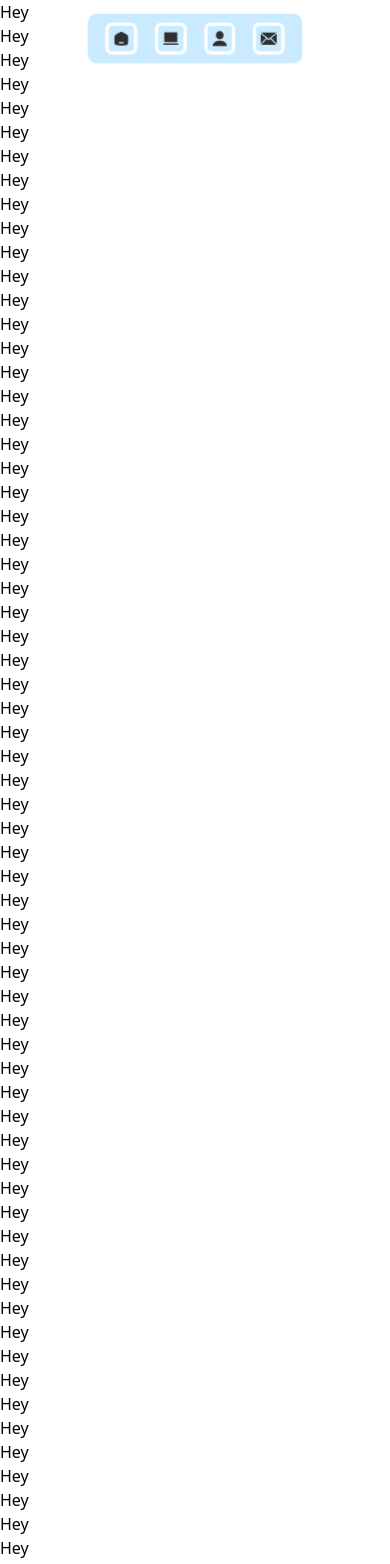
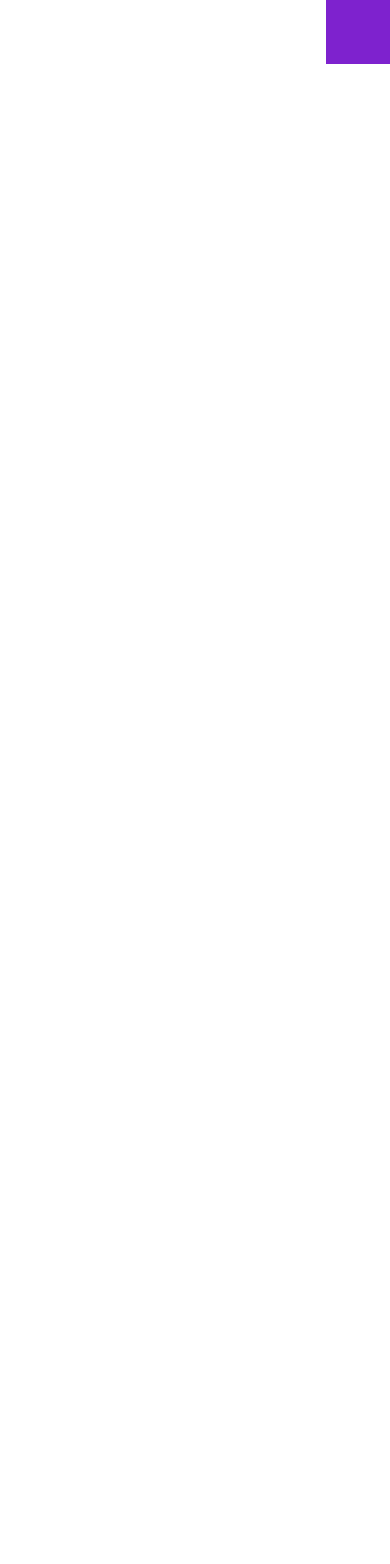
Before and after one commit to Lirido1404/portfolio2024, a React (Create React App) app: page / in a window 390 px wide. Shown: the top 1564 px of the page. After the commit the page ends 844 px from the top, so only its background shows below. Built offline with nearby package versions, Linux system fonts and the light colour scheme.

Commit message:
essai res tentative mobile first

```diff
--- a/src/Components/Mainlayout.jsx
+++ b/src/Components/Mainlayout.jsx
@@ -3,72 +3,9 @@ import React from 'react'
 function Mainlayout() {
   return (
     <div className='' id='home'>
-        <p>Hey</p>
-        <p>Hey</p>
-        <p>Hey</p>
-        <p>Hey</p>
-        <p>Hey</p>
-        <p>Hey</p>
-        <p>Hey</p>
-        <p>Hey</p>
-        <p>Hey</p>
-        <p>Hey</p>
-        <p>Hey</p>
-        <p>Hey</p>
-        <p>Hey</p>
-        <p>Hey</p>
-        <p>Hey</p>
-        <p>Hey</p>
-        <p>Hey</p>
-        <p>Hey</p>
-        <p>Hey</p>
-        <p>Hey</p>
-        <p>Hey</p>
-        <p>Hey</p>
-        <p>Hey</p>
-        <p>Hey</p>
-        <p>Hey</p>
-        <p>Hey</p>
-        <p>Hey</p>
-        <p>Hey</p>
-        <p>Hey</p>
-        <p>Hey</p>
-        <p>Hey</p>
-        <p>Hey</p>
-        <p>Hey</p>
-        <p>Hey</p>
-        <p>Hey</p>
-        <p>Hey</p>
-        <p>Hey</p>
-        <p>Hey</p>
-        <p>Hey</p>
-        <p>Hey</p>
-        <p>Hey</p>
-        <p>Hey</p>
-        <p>Hey</p>
-        <p>Hey</p>
-        <p>Hey</p>
-        <p>Hey</p>
-        <p>Hey</p>
-        <p>Hey</p>
-        <p>Hey</p>
-        <p>Hey</p>
-        <p>Hey</p>
-        <p>Hey</p>
-        <p>Hey</p>
-        <p>Hey</p>
-        <p>Hey</p>
-        <p>Hey</p>
-        <p>Hey</p>
-        <p>Hey</p>
-        <p>Hey</p>
-        <p>Hey</p>
-        <p>Hey</p>
-        <p>Hey</p>
-        <p>Hey</p>
-        <p>Hey</p>
-        <p>Hey</p>
-        <p id='real'>Hey</p>
+       <div className='h-16 w-16 bg-purple-700 absolute right-0 top-0 hidden diviolet'>
+
+       </div>
     </div>
   )
 }
--- a/src/Components/Navbar.jsx
+++ b/src/Components/Navbar.jsx
@@ -147,7 +147,7 @@ function Navbar() {
 
 
   return (
-    <div className={`fixed top-4 left-1/2 transform -translate-x-1/2 ${show ? "makeitvisible" : "hideit"}`}>
+    <div className={`fixed top-4 left-1/2 transform -translate-x-1/2 ${show ? "makeitvisible" : "hideit"} hidden navcompl`}>
       <nav className={`navv rounded-lg ${show ? "animnav2" : ""}`} >
         <ul className='flex justify-center py-2 px-4 gap-4 items-center' >
           <a href="#home"> <li className='border-[3px] border-white p-1 rounded-md cursor-pointer' onMouseEnter={togleHomeHover} onMouseOut={togleHomeHover2}>
--- a/src/index.css
+++ b/src/index.css
@@ -1,3 +1,17 @@
 @tailwind base;
 @tailwind components;
 @tailwind utilities;
+
+
+@media screen and (width <= 450px) {
+   .diviolet{
+    display: block;
+   }
+}
+
+
+@media screen and (width > 450px) {
+    .navcompl{
+        display: block;
+    }
+ }
```
